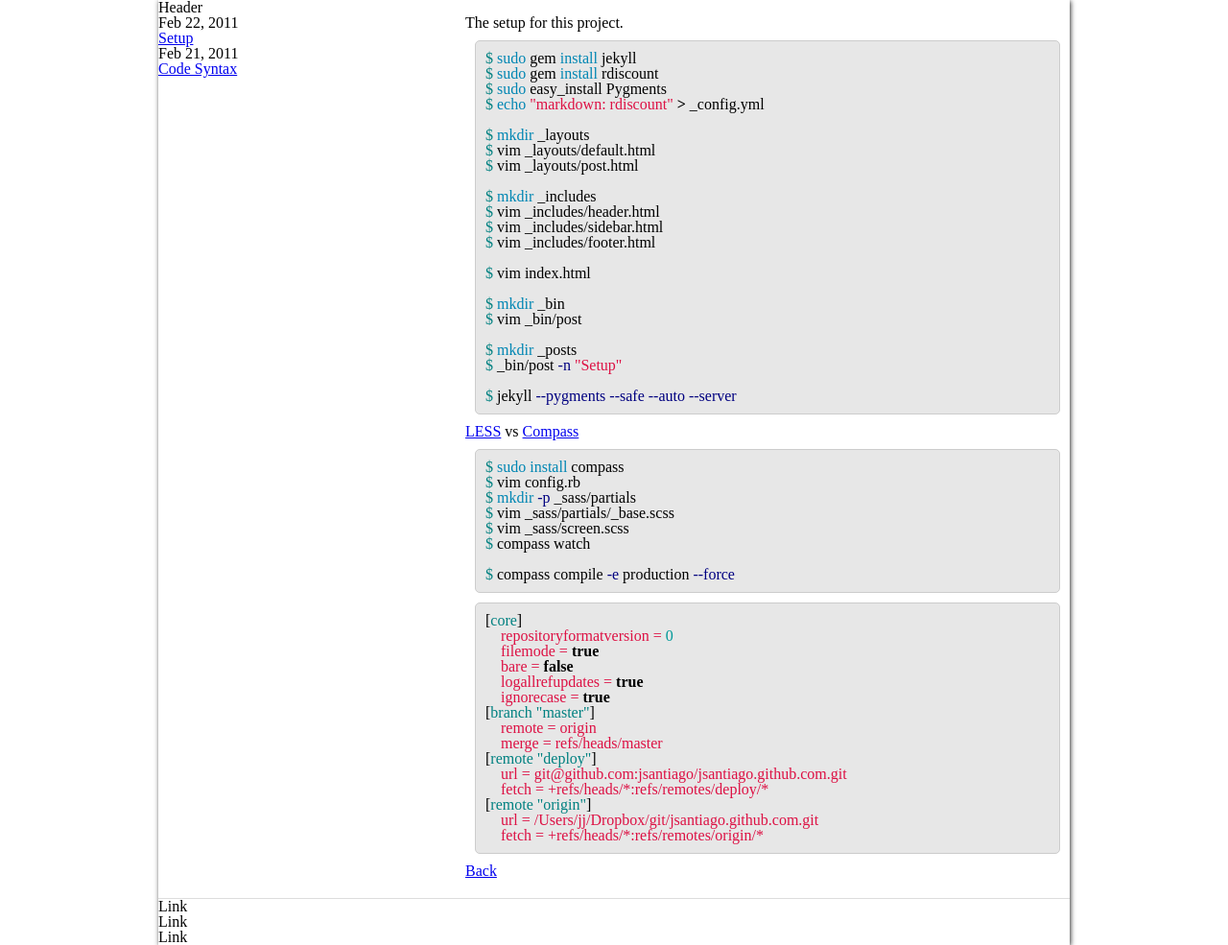
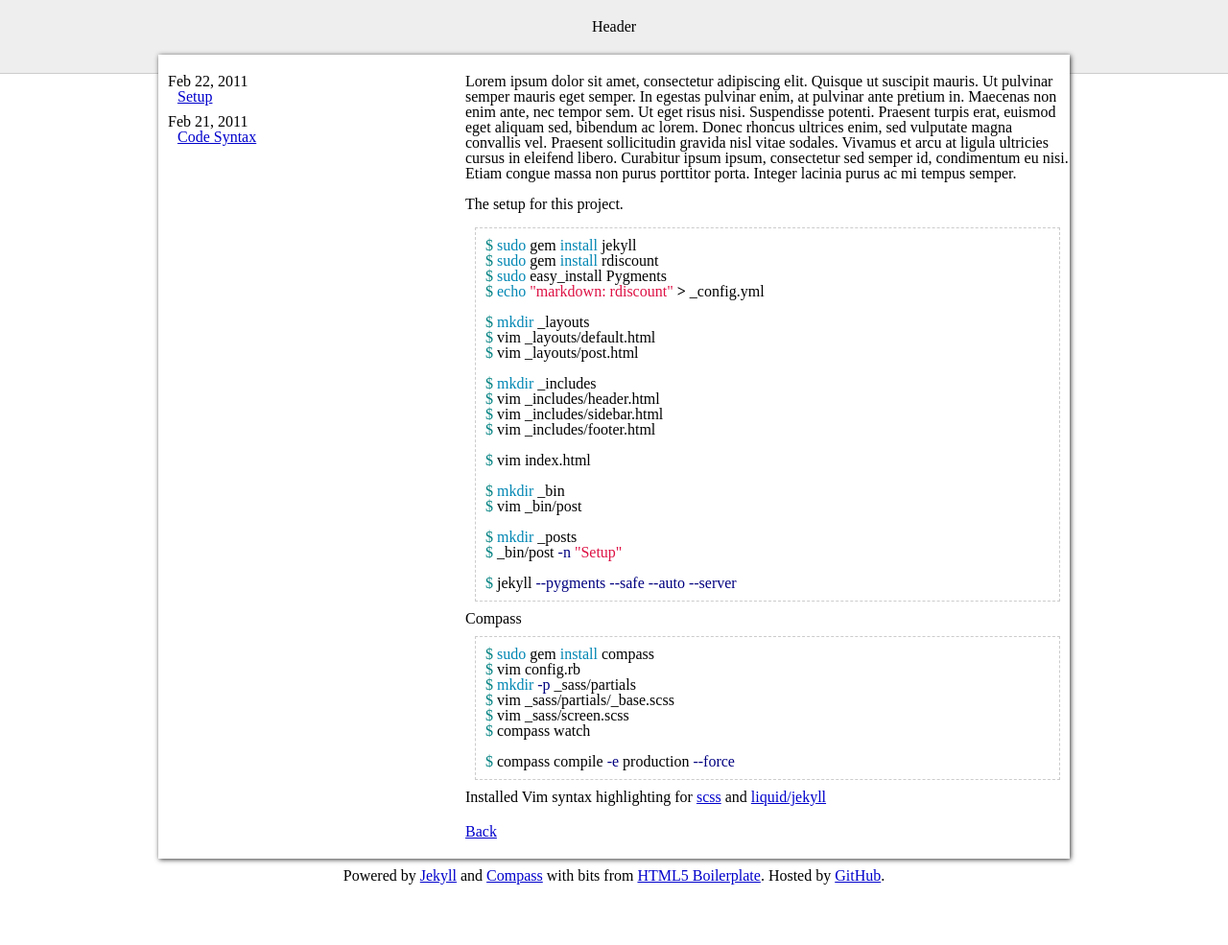
Before and after one commit to jsantiago/jsantiago.github.com, a Jekyll site: the page built from _posts/2011-02-22-00-setup.md, in a window 1280 px wide. Shown: the whole page at 96% size. Built offline with Jekyll 4.4.1, drawn with Linux system fonts in a browser that asks for light colours; nearby versions of some CDN libraries; Markdown is read by kramdown in place of the engine named in the settings; after the commit the page ends 931 px from its top, so only the background shows below that.

Commit message:
layout work

```diff
--- a/_includes/footer.html
+++ b/_includes/footer.html
@@ -1,7 +1,4 @@
 <footer>
-    <ul>
-        <li>Link</li>
-        <li>Link</li>
-        <li>Link</li>
-    </ul>
+    Powered by <a href="https://github.com/mojombo/jekyll">Jekyll</a> and <a href="http://compass-style.org">Compass</a> with bits from <a href="https://github.com/paulirish/html5-boilerplate">HTML5 Boilerplate</a>.
+    Hosted by <a href="https://github.com/jsantiago/jsantiago.github.com">GitHub</a>.
 </footer>
--- a/_layouts/default.html
+++ b/_layouts/default.html
@@ -22,16 +22,16 @@
     <link rel="stylesheet" href="/css/style.css?v={{site.time|date:"%s"}}">
     {%endcomment%}
     <link rel="stylesheet" href="/css/syntax.css?v={{site.time|date:"%s"}}">
-    <link href="/css/screen.css" media="screen, projection" rel="stylesheet" type="text/css" />
+    <link rel="stylesheet" href="/css/screen.css?v={{site.time|date:"%s"}}">
 
     <!-- All JavaScript at the bottom, except for Modernizr which enables HTML5 elements & feature detects -->
     <script src="/js/libs/modernizr-1.6.min.js?v={{site.time|date:"%s"}}"></script>
 </head>
 <body>
 
+    {% include header.html %}
+
     <div id="container">
-
-        {% include header.html %}
 
         {% include sidebar.html %}
 
@@ -39,10 +39,12 @@
             {{ content }}
         </div>
 
-        {% include footer.html %}
 
     </div> <!--! end of #container -->
 
+    {% include footer.html %}
+
+    {%comment%}
     <!-- Grab Google CDN's jQuery. fall back to local if necessary -->
     <script src="http://ajax.googleapis.com/ajax/libs/jquery/1.5.0/jquery.min.js"></script>
     <script>!window.jQuery && document.write(unescape('%3Cscript src="/js/libs/jquery-1.5.0.min.js?v={{site.time|date:"%s"}}"%3E%3C/script%3E'))</script>
@@ -51,6 +53,7 @@
     <script src="/js/plugins.js?v={{site.time|date:"%s"}}"></script>
     <script src="/js/script.js?v={{site.time|date:"%s"}}"></script>
     <!-- end concatenated and minified scripts-->
+    {%endcomment%}
 
     <!--[if lt IE 7 ]>
         <script src="js/libs/dd_belatedpng.js?v={{site.time|date:"%s"}}"></script>
--- a/_posts/2011-02-22-00-setup.md
+++ b/_posts/2011-02-22-00-setup.md
@@ -3,6 +3,8 @@ layout: post
 title: Setup
 published: true
 ---
+
+Lorem ipsum dolor sit amet, consectetur adipiscing elit. Quisque ut suscipit mauris. Ut pulvinar semper mauris eget semper. In egestas pulvinar enim, at pulvinar ante pretium in. Maecenas non enim ante, nec tempor sem. Ut eget risus nisi. Suspendisse potenti. Praesent turpis erat, euismod eget aliquam sed, bibendum ac lorem. Donec rhoncus ultrices enim, sed vulputate magna convallis vel. Praesent sollicitudin gravida nisl vitae sodales. Vivamus et arcu at ligula ultricies cursus in eleifend libero. Curabitur ipsum ipsum, consectetur sed semper id, condimentum eu nisi. Etiam congue massa non purus porttitor porta. Integer lacinia purus ac mi tempus semper.
 
 The setup for this project.
 
@@ -32,9 +34,9 @@ $ _bin/post -n "Setup"
 $ jekyll --pygments --safe --auto --server
 {% endhighlight %}
 
-[LESS](http://lesscss.org) vs [Compass](http://compass-style.org)
+# Compass
 {% highlight bash %}
-$ sudo install compass
+$ sudo gem install compass
 $ vim config.rb
 $ mkdir -p _sass/partials
 $ vim _sass/partials/_base.scss
@@ -44,20 +46,4 @@ $ compass watch
 $ compass compile -e production --force
 {% endhighlight %}
 
-{% highlight yaml %}
-[core]
-    repositoryformatversion = 0
-    filemode = true
-    bare = false
-    logallrefupdates = true
-    ignorecase = true
-[branch "master"]
-    remote = origin
-    merge = refs/heads/master
-[remote "deploy"]
-    url = git@github.com:jsantiago/jsantiago.github.com.git
-    fetch = +refs/heads/*:refs/remotes/deploy/*
-[remote "origin"]
-    url = /Users/jj/Dropbox/git/jsantiago.github.com.git
-    fetch = +refs/heads/*:refs/remotes/origin/*
-{% endhighlight %}
+Installed Vim syntax highlighting for [scss](https://github.com/cakebaker/scss-syntax.vim) and [liquid/jekyll](https://github.com/tpope/vim-liquid)
--- a/index.html
+++ b/index.html
@@ -3,6 +3,7 @@ layout: default
 title: Home
 ---
 
+<div class="post-list">
 {% for post in site.posts %}
     {% if day != post.date %}
         <div>{{ post.date | date:"%b %d, %Y" }}</div>
@@ -14,3 +15,4 @@ title: Home
         <a href="{{ post.url }}">Read More</a>
     </div>
 {% endfor %}
+</div>
```
Also changed, not shown: _sass/screen.scss (+68 -7 lines), css/screen.css (+1 -1 lines).
